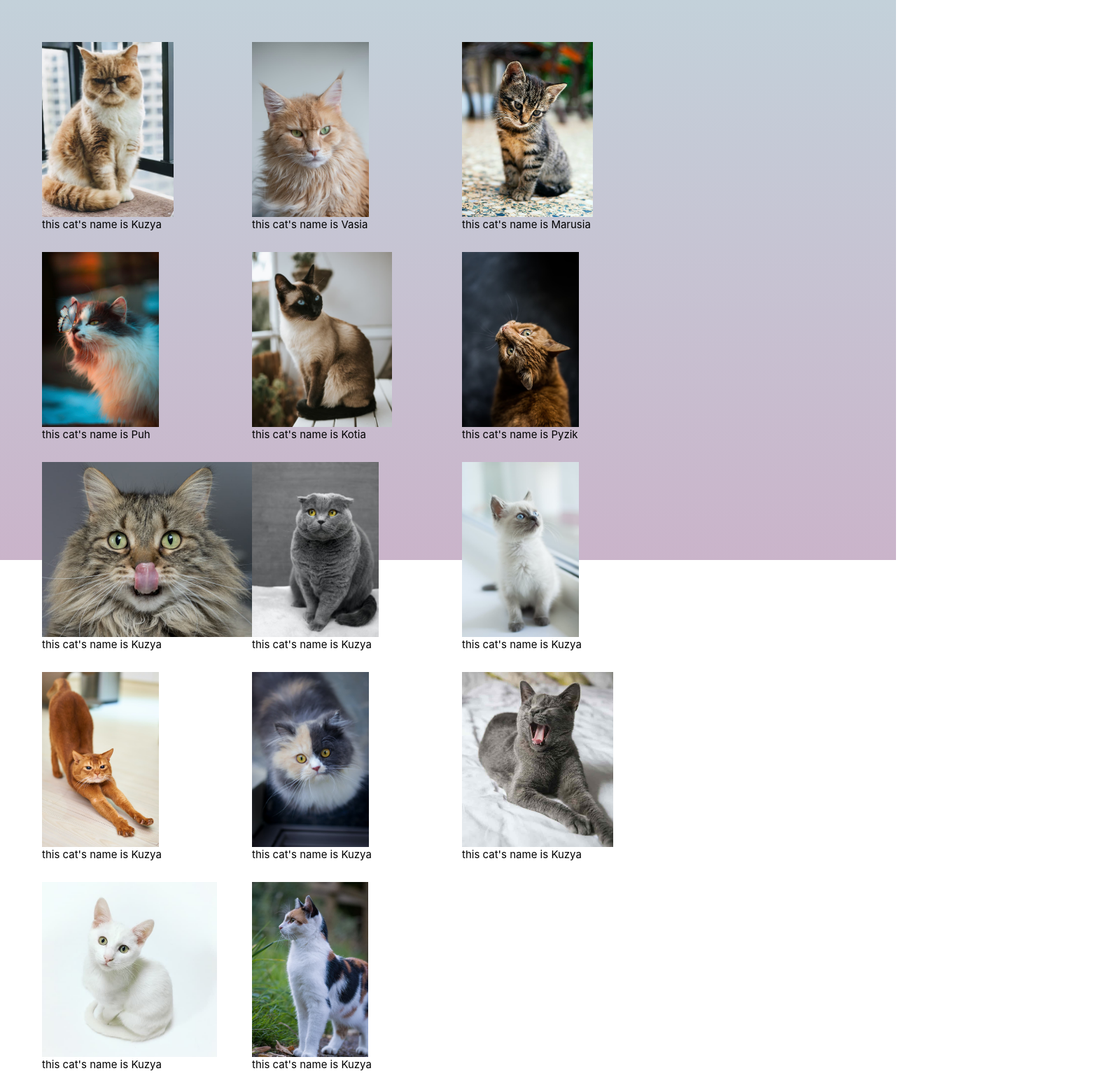
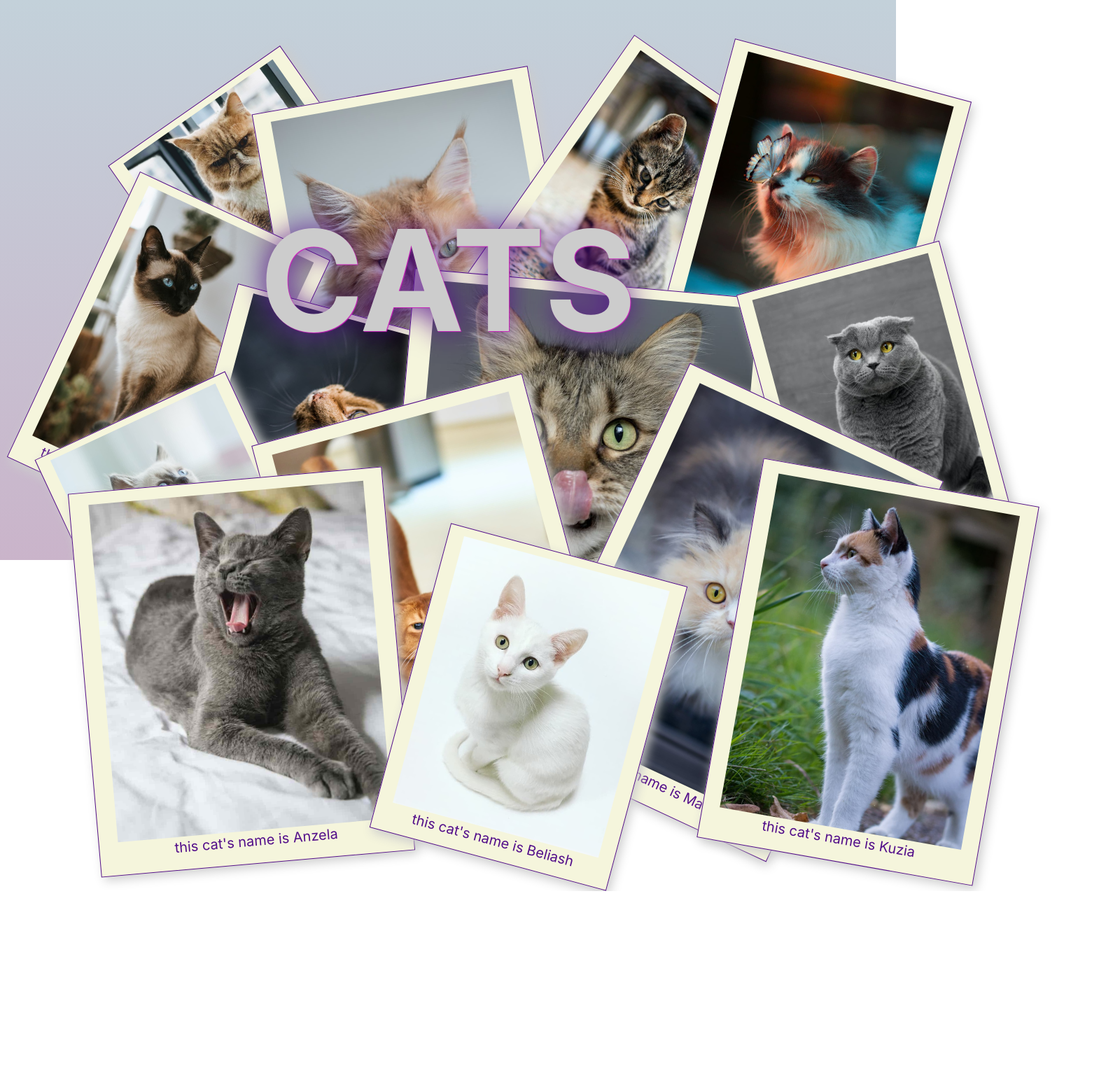
Before and after one commit to Knakna/Collage, a plain HTML site: page index.html in a window 1280 px wide. Shown: the whole page at 70% size, 1600 px wide, since content can reach past the window. After the commit the page ends 1273 px from the top, so only its background shows below. Drawn offline with Linux system fonts and the light colour scheme.

Commit message:
add styles for width 1600px

```diff
--- a/index.html
+++ b/index.html
@@ -16,74 +16,78 @@
             <figure class="main__card">
                 <div class="main__wrap"> <img class="main__img" src="./img/1.jpg" alt="cat"></div>
 
-                <figcaption class="main__title">this cat's name is Kuzya</figcaption>
+                <figcaption class="main__subtitle">this cat's name is Kuzya</figcaption>
             </figure>
 
             <figure class="main__card">
                 <div class="main__wrap"> <img class="main__img" src="./img/2.jpg" alt="cat"></div>
-                <figcaption class="main__title">this cat's name is Vasia</figcaption>
+                <figcaption class="main__subtitle">this cat's name is Vasia</figcaption>
             </figure>
 
             <figure class="main__card">
                 <div class="main__wrap"> <img class="main__img" src="./img/3.jpg" alt="cat"></div>
-                <figcaption class="main__title">this cat's name is Marusia</figcaption>
+                <figcaption class="main__subtitle">this cat's name is Marusia</figcaption>
             </figure>
 
             <figure class="main__card">
                 <div class="main__wrap"> <img class="main__img" src="./img/4.jpg" alt="cat"></div>
-                <figcaption class="main__title">this cat's name is Puh</figcaption>
+                <figcaption class="main__subtitle">this cat's name is Puh</figcaption>
             </figure>
 
 
             <figure class="main__card">
                 <div class="main__wrap"> <img class="main__img" src="./img/5.jpg" alt="cat"></div>
-                <figcaption class="main__title">this cat's name is Kotia</figcaption>
+                <figcaption class="main__subtitle">this cat's name is Kotia</figcaption>
             </figure>
 
             <figure class="main__card">
                 <div class="main__wrap"> <img class="main__img" src="./img/6.jpg" alt="cat"></div>
-                <figcaption class="main__title">this cat's name is Pyzik</figcaption>
+                <figcaption class="main__subtitle">this cat's name is Pyzik</figcaption>
             </figure>
 
             <figure class="main__card">
                 <div class="main__wrap"> <img class="main__img" src="./img/7.jpg" alt="cat"></div>
-                <figcaption class="main__title">this cat's name is Kuzya</figcaption>
+                <figcaption class="main__subtitle">this cat's name is Penny</figcaption>
             </figure>
 
             <figure class="main__card">
                 <div class="main__wrap"> <img class="main__img" src="./img/8.jpg" alt="cat"></div>
-                <figcaption class="main__title">this cat's name is Kuzya</figcaption>
+                <figcaption class="main__subtitle">this cat's name is Ksu</figcaption>
             </figure>
 
             <figure class="main__card">
                 <div class="main__wrap"> <img class="main__img" src="./img/9.jpg" alt="cat"></div>
-                <figcaption class="main__title">this cat's name is Kuzya</figcaption>
+                <figcaption class="main__subtitle">this cat's name is Boris</figcaption>
             </figure>
 
             <figure class="main__card">
                 <div class="main__wrap"> <img class="main__img" src="./img/10.jpg" alt="cat"></div>
-                <figcaption class="main__title">this cat's name is Kuzya</figcaption>
+                <figcaption class="main__subtitle">this cat's name is Malevich</figcaption>
             </figure>
 
             <figure class="main__card">
                 <div class="main__wrap"> <img class="main__img" src="./img/11.jpg" alt="cat"></div>
-                <figcaption class="main__title">this cat's name is Kuzya</figcaption>
+                <figcaption class="main__subtitle">this cat's name is Margo</figcaption>
             </figure>
 
             <figure class="main__card">
                 <div class="main__wrap"> <img class="main__img" src="./img/12.jpg" alt="cat"></div>
-                <figcaption class="main__title">this cat's name is Kuzya</figcaption>
+                <figcaption class="main__subtitle">this cat's name is Anzela</figcaption>
             </figure>
 
             <figure class="main__card">
                 <div class="main__wrap"> <img class="main__img" src="./img/13.jpg" alt="cat"></div>
-                <figcaption class="main__title">this cat's name is Kuzya</figcaption>
+                <figcaption class="main__subtitle">this cat's name is Beliash</figcaption>
             </figure>
 
             <figure class="main__card">
                 <div class="main__wrap"> <img class="main__img" src="./img/14.jpg" alt="cat"></div>
-                <figcaption class="main__title">this cat's name is Kuzya</figcaption>
+                <figcaption class="main__subtitle">this cat's name is Kuzia</figcaption>
             </figure>
+
+            <h1 class="main__title">cats</h1>
+
+
 
 
 
--- a/style.css
+++ b/style.css
@@ -1,6 +1,6 @@
 body {
     font-family: -apple-system, BlinkMacSystemFont, "Segoe UI", Roboto, "Helvetica Neue", Arial, "Noto Sans", sans-serif, "Apple Color Emoji", "Segoe UI Emoji", "Segoe UI Symbol", "Noto Color Emoji";
-    font-size: 15px;
+    font-size: 20px;
     line-height: 1.5;
     color: #000;
 
@@ -15,8 +15,10 @@ body {
 }
 
 .main {
+    position: relative;
+
     height: 100vh;
-    padding: 50px;
+    padding: 50px 0;
 
     background: linear-gradient(#c3d1da, rgb(202, 180, 202));
 }
@@ -24,26 +26,219 @@ body {
 .main__container {
     display: flex;
     flex-wrap: wrap;
+
+    width: 1600px;
+    height: 100%;
+
+
+    padding: 0 15px;
+    margin: 0 auto;
 }
 
+
 .main__card {
-    width: 300px;
-    height: 300px;
-    padding: 10px;
+    display: flex;
+    justify-content: center;
+    flex-direction: column;
+    align-items: center;
+
+    position: relative;
+
+    padding: 5px;
+    margin: 5px;
+
+    width: 400px;
+    height: 400px;
+
+    background-color: beige;
+    border: 1px solid rgb(83, 15, 138);
+    box-shadow: 5px 5px 15px #ccc;
+
+
+    transition: transform .5s linear;
 }
 
+
+
+.main__card:first-child {
+    width: 300px;
+    height: 400px;
+
+    top: 10px;
+    left: 80px;
+
+    transform-origin: top right;
+    transform: rotate(-35deg);
+}
+
+.main__card:nth-child(2) {
+    width: 400px;
+    height: 500px;
+
+    top: 70px;
+    left: 70px;
+
+    transform: rotate(-10deg);
+}
+
+
+
+.main__card:nth-child(3) {
+    width: 300px;
+    height: 450px;
+
+    top: 40px;
+    left: 10px;
+
+    transform: rotate(35deg);
+}
+
+.main__card:nth-child(4) {
+    width: 350px;
+    height: 450px;
+
+    transform: rotate(15deg);
+    transform-origin: top left;
+}
+
+.main__card:nth-child(5) {
+    width: 300px;
+    height: 450px;
+
+    bottom: 320px;
+    left: 180px;
+
+    transform: rotate(25deg);
+    transform-origin: top left;
+}
+
+.main__card:nth-child(6) {
+    width: 400px;
+    height: 350px;
+
+    top: -160px;
+    left: 10px;
+
+    transform: rotate(15deg);
+    transform-origin: top left;
+}
+
+.main__card:nth-child(7) {
+    width: 525px;
+    height: 500px;
+
+    left: -170px;
+    top: -160px;
+
+    transform: rotate(5deg);
+}
+
+.main__card:nth-child(8) {
+    width: 300px;
+    height: 450px;
+
+    left: -170px;
+    top: -190px;
+
+    transform: rotate(-15deg);
+}
+
+.main__card:nth-child(9) {
+    width: 300px;
+    height: 400px;
+
+    left: 100px;
+    bottom: 500px;
+
+    transform: rotate(-25deg);
+}
+
+
+.main__card:nth-child(10) {
+    width: 400px;
+    height: 600px;
+
+    left: 100px;
+    bottom: 500px;
+
+    transform: rotate(-15deg);
+}
+
+
+.main__card:nth-child(11) {
+    width: 400px;
+    height: 600px;
+
+    left: 100px;
+    bottom: 500px;
+
+    transform: rotate(25deg);
+}
+
+.main__card:nth-child(12) {
+    width: 450px;
+    height: 550px;
+
+    left: 100px;
+    bottom: 1000px;
+
+    transform: rotate(-5deg);
+}
+
+.main__card:nth-child(13) {
+    width: 350px;
+    height: 450px;
+
+    left: 100px;
+    bottom: 900px;
+
+    transform: rotate(15deg);
+}
+
+.main__card:nth-child(14) {
+    width: 400px;
+    height: 550px;
+
+    left: 200px;
+    bottom: 1000px;
+
+    transform: rotate(10deg);
+}
+
+
+.main__card:hover {
+    z-index: 100;
+    transform: scale(1.2);
+}
+
+
 .main__wrap {
-    width: 300px;
-    height: 250px;
+    width: 90%;
+    height: 90%;
 }
 
 
 .main__img {
-    width: auto;
+    width: 100%;
     height: 100%;
-    object-fit: contain;
+    object-fit: cover;
 }
 
-.main__text {
+.main__subtitle {
     text-align: center;
+    color: rgb(83, 15, 138);
 }
+
+.main__title {
+    position: absolute;
+    top: 50%;
+    left: 50%;
+
+    font-size: 200px;
+    color: #ccc;
+    text-transform: uppercase;
+
+    transform: translate(-50%, -50%);
+
+    text-shadow: 1px 1px 1px rgb(202, 36, 188), 0 0 .2em rgb(83, 15, 138);
+}
```
